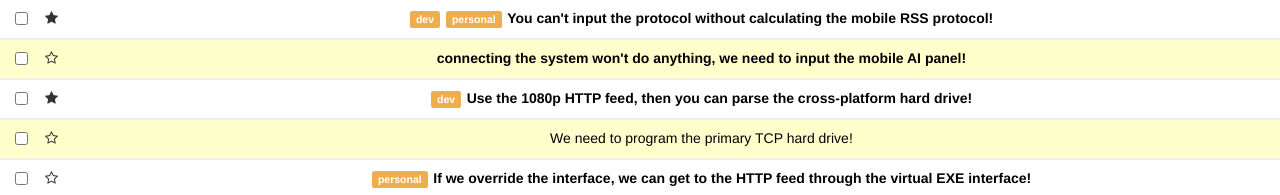
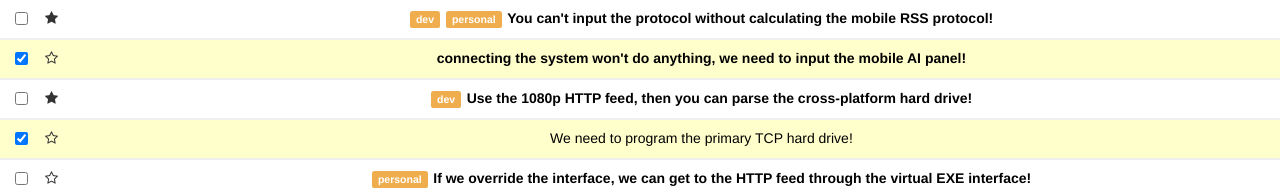
Before and after one commit to nicholasgriffen/reactinbox, a React (Create React App) app: page / in a window 1280 px wide. Shown: the top 195 px of the page. Built offline with nearby package versions, Linux system fonts and the light colour scheme.

Commit message:
check and uncheck / select and unselect

```diff
--- a/src/components/App/App.js
+++ b/src/components/App/App.js
@@ -84,10 +84,22 @@ class App extends Component {
     })
   }
 
+  onMessageClick = id => {
+    this.setState({
+      ...this.state,
+      messages: this.state.messages.map(message => {
+        if (message.id === id) {
+          message.selected ? delete message.selected : message.selected = true
+        }
+        return message
+      })
+    })
+  }
+
   render() {
     return (
       <div className="App">
-        <MessageList messages={ this.state.messages } onStarClick={ this.onStarClick }/>
+        <MessageList messages={ this.state.messages } onStarClick={ this.onStarClick } onMessageClick={ this.onMessageClick }/>
       </div>
     )
   }
--- a/src/components/Message/Message.js
+++ b/src/components/Message/Message.js
@@ -1,6 +1,6 @@
 import React from 'react'
 
-const Message = ({ message, onStarClick }) => (
+const Message = ({ message, onStarClick, onMessageClick }) => (
     <div className={`row message
     ${message.read ? "read" : "unread"}
     ${message.selected ? "selected" : ""}`
@@ -8,7 +8,10 @@ const Message = ({ message, onStarClick }) => (
         <div className="col-xs-1">
             <div className="row">
                 <div className= "col-xs-2">
-                    <input type="checkbox" />
+                    <input
+                    type="checkbox"
+                    checked={null || message.selected}
+                    onClick={ () => onMessageClick(message.id) } />
                 </div>
                 <div className="col-xs-2">
                     <i
@@ -24,7 +27,7 @@ const Message = ({ message, onStarClick }) => (
                     {label}
                 </span>
             ))}
-            <a href = "#">
+            <a href="#">
             {message.subject || "No Subject"}
             </a>
         </div>
--- a/src/components/MessageList/MessageList.js
+++ b/src/components/MessageList/MessageList.js
@@ -2,13 +2,14 @@ import React from 'react'
 
 import Message from '../Message/Message'
 
-const MessageList = ({ messages, onStarClick }) => (
+const MessageList = ({ messages, onStarClick, onMessageClick }) => (
     <div>
         {messages.map((message, index) => (
             <Message
             key={index}
             message={message}
-            onStarClick={ onStarClick }/>
+            onStarClick={ onStarClick }
+            onMessageClick={ onMessageClick }/>
         ))}
     </div>
 )
```
